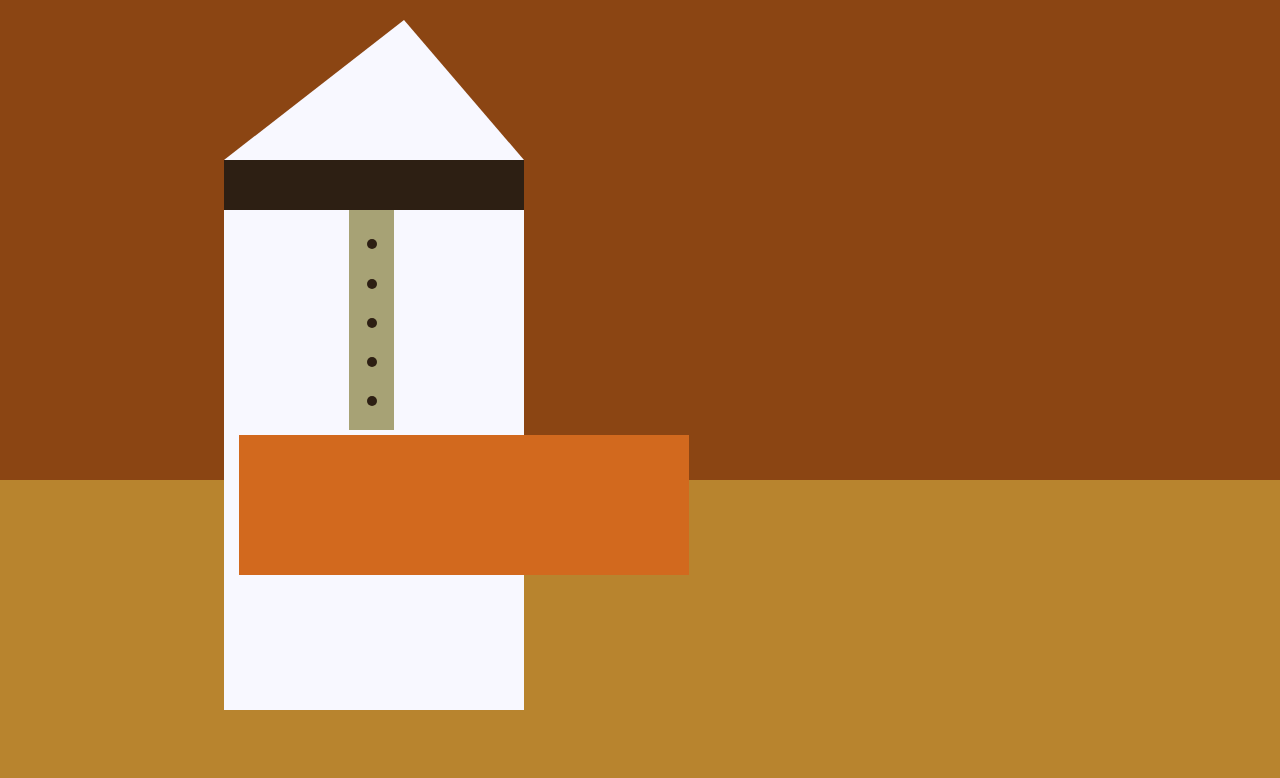
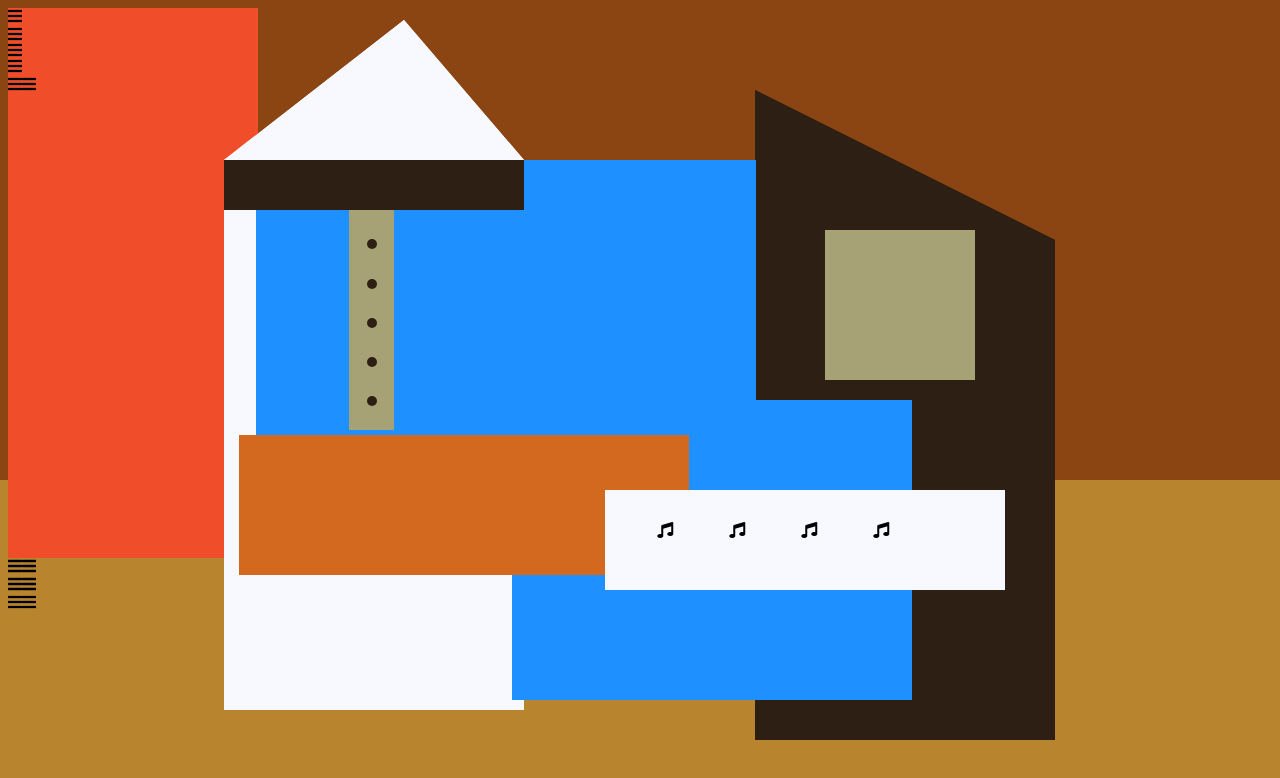
Before and after one commit to surajtgoud/paintingswithcss, a plain HTML site: page index.html in a window 1280 px wide. Drawn offline with Linux system fonts and the light colour scheme.

Commit message:
stylesdone

```diff
--- a/index.html
+++ b/index.html
@@ -35,7 +35,120 @@
           <div class="eyes left"></div>
           <div class="eyes right"></div>
         </div>
-        <div id="white-paper"></div>
+        <div id="white-paper">
+          <i class="fas fa-music"></i>
+          <i class="fas fa-music"></i>
+          <i class="fas fa-music"></i>
+          <i class="fas fa-music"></i>
+        </div>
+      </div>
+      <div class="blue" id="blue-left"></div>
+      <div class="blue" id="blue-right"></div>
+
+      <div id="orange-character">
+        <div id="black-round-hat"></div>
+        <div id="eyes-div">
+          <div class="eyes left"></div>
+          <div class="eyes right"></div>
+        </div>
+        <div id="triangles">
+          <!DOCTYPE html>
+          <html lang="en">
+            <head>
+              <meta charset="utf-8" />
+              <title>Picasso Painting</title>
+              <link rel="stylesheet" href="./styles.css" />
+              <link
+                rel="stylesheet"
+                href="https://use.fontawesome.com/releases/v5.8.2/css/all.css"
+              />
+            </head>
+            <body>
+              <div id="back-wall"></div>
+              <div class="characters">
+                <div id="offwhite-character">
+                  <div id="white-hat"></div>
+                  <div id="black-mask">
+                    <div class="eyes left"></div>
+                    <div class="eyes right"></div>
+                  </div>
+                  <div id="gray-instrument">
+                    <div class="black-dot"></div>
+                    <div class="black-dot"></div>
+                    <div class="black-dot"></div>
+                    <div class="black-dot"></div>
+                    <div class="black-dot"></div>
+                  </div>
+                  <div id="tan-table"></div>
+                </div>
+                <div id="black-character">
+                  <div id="black-hat"></div>
+                  <div id="gray-mask">
+                    <div class="eyes left"></div>
+                    <div class="eyes right"></div>
+                  </div>
+                  <div id="white-paper">
+                    <i class="fas fa-music"></i>
+                    <i class="fas fa-music"></i>
+                    <i class="fas fa-music"></i>
+                    <i class="fas fa-music"></i>
+                  </div>
+                </div>
+                <div class="blue" id="blue-left"></div>
+                <div class="blue" id="blue-right"></div>
+                <div id="orange-character">
+                  <div id="black-round-hat"></div>
+                  <div id="eyes-div">
+                    <div class="eyes left"></div>
+                    <div class="eyes right"></div>
+                  </div>
+                  <div id="triangles">
+                    <div class="triangle"></div>
+                    <div class="triangle"></div>
+                    <div class="triangle"></div>
+                    <div class="triangle"></div>
+                    <div class="triangle"></div>
+                    <div class="triangle"></div>
+                    <div class="triangle"></div>
+                    <div class="triangle"></div>
+                    <div class="triangle"></div>
+                    <div class="triangle"></div>
+                    <div class="triangle"></div>
+                    <div class="triangle"></div>
+                    <div class="triangle"></div>
+                    <div class="triangle"></div>
+                    <div class="triangle"></div>
+                    <div class="triangle"></div>
+                    <div class="triangle"></div>
+                    <div class="triangle"></div>
+                    <div class="triangle"></div>
+                    <div class="triangle"></div>
+                    <div class="triangle"></div>
+                    <div class="triangle"></div>
+                    <div class="triangle"></div>
+                    <div class="triangle"></div>
+                    <div class="triangle"></div>
+                    <div class="triangle"></div>
+                    <div class="triangle"></div>
+                    <div class="triangle"></div>
+                    <div class="triangle"></div>
+                    <div class="triangle"></div>
+                  </div>
+                  <div id="guitar">
+                    <div class="guitar" id="guitar-left">
+                      <i class="fas fa-bars" >
+                    </div>
+                    <div class="guitar" id="guitar-right">
+                      <i class="fas fa-bars">
+                    </div>
+                    <div id="guitar-neck"></div>
+                  </div>
+                </div>
+              </div>
+            </body>
+          </html>
+        </div>
+        <div id="guitar"></div>
       </div>
     </div>
   </body>
--- a/styles.css
+++ b/styles.css
@@ -69,3 +69,69 @@ body {
   left: 15px;
   z-index: 1;
 }
+
+#black-character {
+  width: 300px;
+  height: 500px;
+  background-color: rgb(45, 31, 19);
+  position: absolute;
+  top: 30%;
+  left: 59%;
+}
+#black-hat {
+  width: 0;
+  height: 0;
+  border-style: solid;
+  border-width: 150px 0 0 300px;
+  border-top-color: transparent;
+  border-right-color: transparent;
+  border-bottom-color: transparent;
+  border-left-color: rgb(45, 31, 19);
+  position: absolute;
+  top: -150px;
+  left: 0;
+}
+#gray-mask {
+  width: 150px;
+  height: 150px;
+  background-color: rgb(167, 162, 117);
+  position: absolute;
+  top: -10px;
+  left: 70px;
+}
+#white-paper {
+  width: 400px;
+  height: 100px;
+  background-color: GhostWhite;
+  position: absolute;
+  top: 250px;
+  left: -150px;
+  z-index: 1;
+}
+.fa-music {
+  display: inline-block;
+  margin-top: 8%;
+  margin-left: 13%;
+}
+.blue {
+  background-color: #1e90ff;
+}
+#blue-left {
+  width: 500px;
+  height: 300px;
+  position: absolute;
+  top: 20%;
+  left: 20%;
+}
+#blue-right {
+  width: 400px;
+  height: 300px;
+  position: absolute;
+  top: 50%;
+  left: 40%;
+}
+#orange-character {
+  width: 250px;
+  height: 550px;
+  background-color: rgb(240, 78, 42);
+}
```
